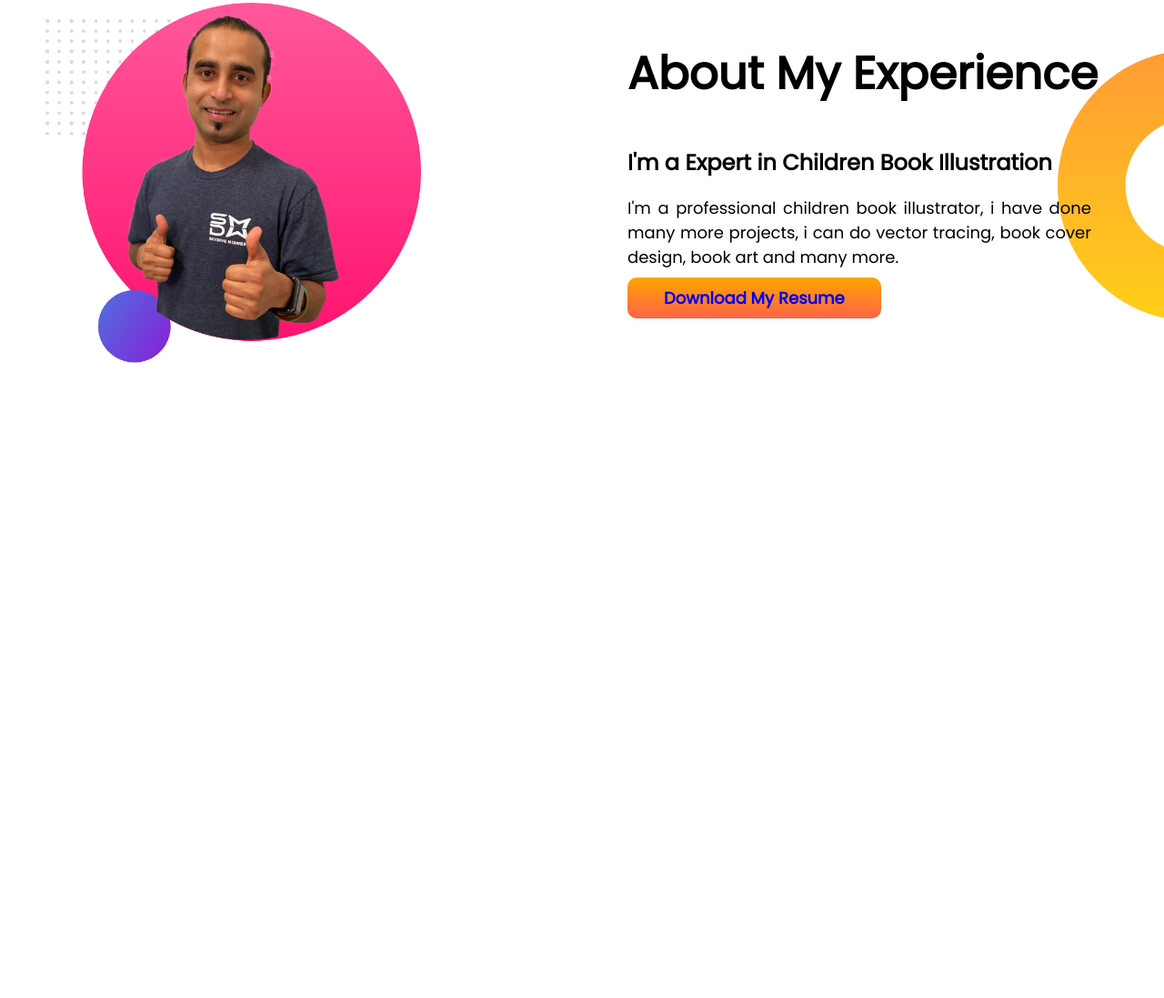
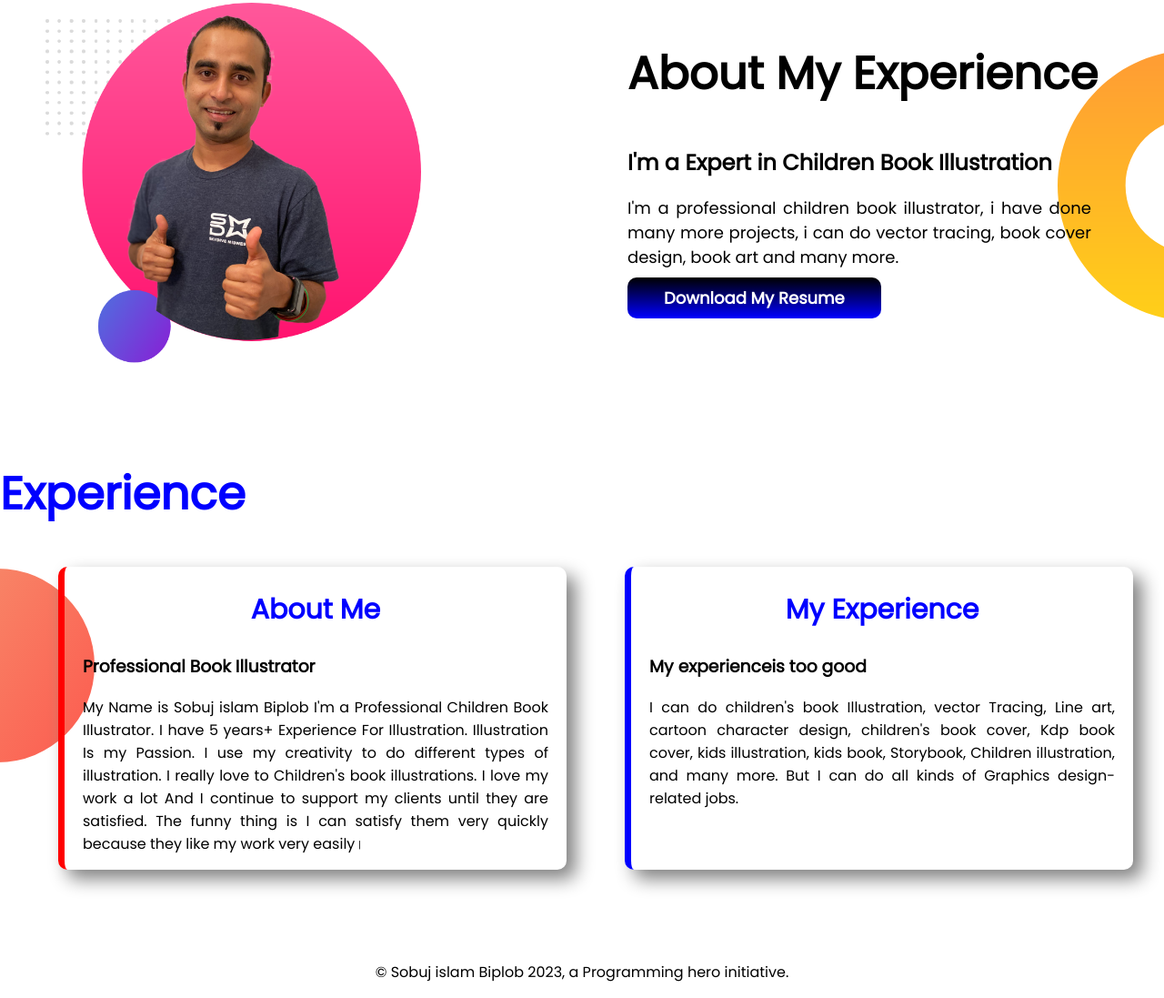
Before and after one commit to sobujbiplob/new-project, a plain HTML site: page index.html in a window 1280 px wide. Shown: the part 573-1670 px from the top of the page at 91% size. Before the commit the page ends 1079 px from the top, so only its background shows below. Drawn offline with Linux system fonts and the light colour scheme.

Commit message:
header and footer added

```diff
--- a/index.html
+++ b/index.html
@@ -13,7 +13,7 @@
 </head>
 
 <body>
-    <section class="display-flex">
+    <section class="display-flex Flexible-content">
         <div class="half-width">
             <h1>Welcome To</h1>
             <h1><span class="sp">My Portfolio</span> Website</h1>
@@ -21,14 +21,14 @@
             <p class="pa">This Is my First portfolio website, i'm a professional children book illustrator.i have more
                 than 5 years
                 +experience to illustration children book, my hobby is a illustration children book. </p>
-            <a class="dec" target="_blank" href="https://www.linkedin.com/in/sobujislambiplob/">Hire me</a>
+            <a class="link" target="_blank" href="https://www.linkedin.com/in/sobujislambiplob/">Hire me</a>
         </div>
 
         <div class="half-width">
             <img src="/images/jhankar.png" alt="">
         </div>
     </section>
-    <section class="dream-big">
+    <section class="dream-big Flexible-content">
         <div class="half-width">
             <img src="/images/jhankar2.png" alt="">
 
@@ -39,11 +39,48 @@
             <p class="p2">I'm a professional children book illustrator, i have done many more projects, i can do vector
                 tracing,
                 book cover design, book art and many more.</p>
-            <a class="dec" target="_blank" href="https://www.linkedin.com/in/sobujislambiplob/">Download My Resume</a>
+            <a class="link" target="_blank" href="https://www.linkedin.com/in/sobujislambiplob/">Download My Resume</a>
         </div>
     </section>
+    <section class="experiene-area">
+        <h1>Experience</h1>
+        <div class="Flexible">
+            <div class="experience-item">
+                <h2 class="centers">About Me</h2>
+                <h3>Professional Book Illustrator</h3>
+                <p class="text-align">
+                    My Name is Sobuj islam Biplob
+                    I'm a Professional Children Book Illustrator. I have 5 years+ Experience For Illustration.
+                    Illustration
+                    Is my Passion. I use my creativity to do different types of illustration. I really love to
+                    Children's
+                    book illustrations.
+                    I love my work a lot And I continue to support my clients until they are satisfied. The funny thing
+                    is I
+                    can satisfy them very quickly because they like my work very easily।
+                </p>
+            </div>
+            <div id="blue" class="experience-item">
+                <h2 class="centers">My Experience</h2>
+                <h3> My experienceis too good </h3>
+                <p class="text-align">
+                    I can do children's book Illustration, vector Tracing, Line art, cartoon character design,
+                    children's
+                    book cover, Kdp book cover, kids illustration, kids book, Storybook, Children illustration, and many
+                    more. But I can do all kinds of Graphics design-related jobs.
+                </p>
+            </div>
+        </div>
 
+
+
+
+
+    </section>
 </body>
+<footer>
+    <p> &copy; Sobuj islam Biplob 2023, a Programming hero initiative. </p>
+</footer>
 
 
 </html>
--- a/style.css
+++ b/style.css
@@ -14,9 +14,10 @@ h1 {
     font-size: 50px;
 }
 
-section {
+.Flexible-content {
     display: flex;
     margin-bottom: 100px;
+
 }
 
 .half-width {
@@ -46,13 +47,14 @@ section {
 
 }
 
-.dec {
+.link {
     text-decoration: none;
-    background-image: linear-gradient(orange, tomato);
+    background-image: linear-gradient(black, blue);
     padding: 10px 40px;
     font-size: 18px;
     font-weight: bold;
     border-radius: 10px;
+    color: white;
 }
 
 .display-flex {
@@ -75,3 +77,48 @@ section {
     background-repeat: no-repeat;
     background-position: right;
 }
+
+.experience-item {
+    width: 40%;
+    margin-left: 5%;
+    margin-right: 5%px;
+    padding-left: 20px;
+    padding-right: 20px;
+    border-radius: 10px;
+
+    box-shadow: 10px 10px 20px grey;
+}
+
+.Flexible {
+    display: flex;
+}
+
+.text-align {
+    text-align: justify;
+}
+
+.experiene-area {
+    margin-bottom: 100px;
+    background-image: url(/images/exp-bg.png);
+    background-repeat: no-repeat;
+    background-position: left;
+}
+
+.centers {
+    text-align: center;
+    font-size: 30px;
+    color: blue;
+}
+
+.experience-item {
+
+    border-left: 7px solid red;
+}
+
+#blue {
+    border-left: 7px solid blue;
+}
+
+footer p {
+    text-align: center;
+}
```
